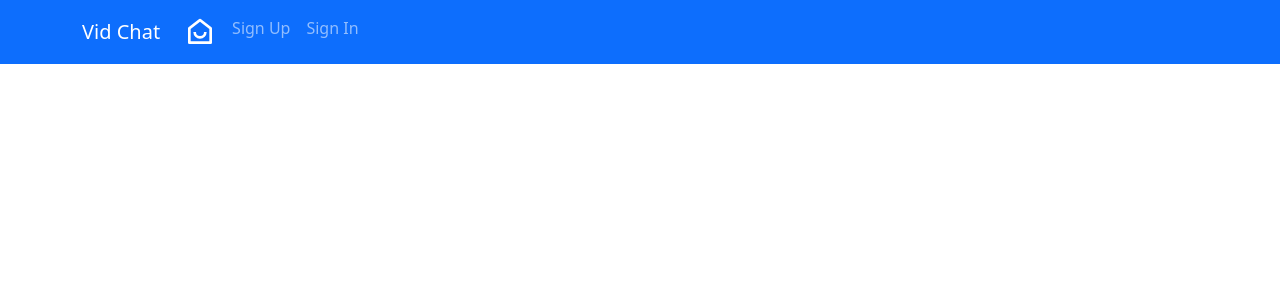
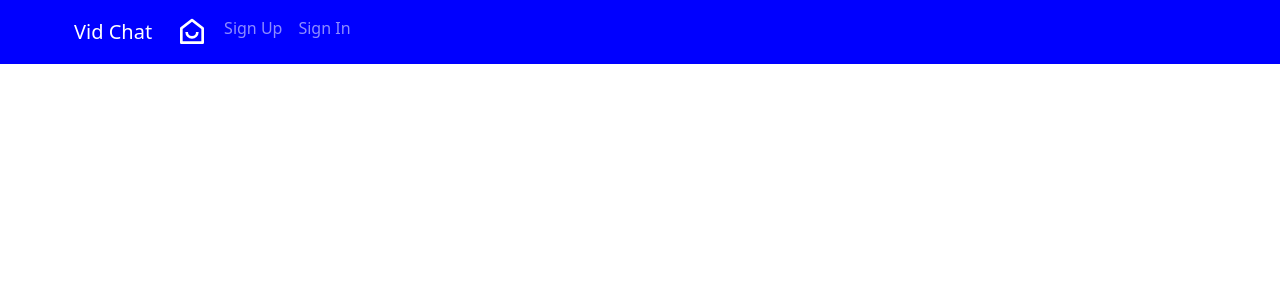
Before and after one commit to robert-a-johnston/login-vid-chat-client, a React (Create React App) app: page / in a window 1280 px wide. Shown: the top 300 px of the page. Built offline with nearby package versions, Linux system fonts and the light colour scheme.

Commit message:
Add vid route and style

```diff
--- a/src/App.js
+++ b/src/App.js
@@ -10,6 +10,7 @@ import SignUp from './components/auth/SignUp'
 import SignIn from './components/auth/SignIn'
 import SignOut from './components/auth/SignOut'
 import ChangePassword from './components/auth/ChangePassword'
+import Vid from './components/vid/Vid'
 
 class App extends Component {
   constructor (props) {
@@ -86,6 +87,13 @@ class App extends Component {
               <ChangePassword msgAlert={this.msgAlert} user={user} />
             )}
           />
+          <AuthenticatedRoute
+            user={user}
+            path='/'
+            render={() => (
+              <Vid msgAlert={this.msgAlert} user={user} />
+            )}
+          />
         </main>
       </Fragment>
     )
--- a/src/components/Header/Header.css
+++ b/src/components/Header/Header.css
@@ -5,3 +5,16 @@ a {
 .home {
   font-size: 2em;
 }
+.nav-bar {
+  background-color: blue;
+  display: flex;
+  justify-content: space-between;
+}
+
+#welcome {
+  margin-right: 1em;
+
+}
+p {
+  margin-left: 1em;
+}
--- a/src/components/Header/Header.js
+++ b/src/components/Header/Header.js
@@ -27,7 +27,7 @@ const alwaysOptions = (
 )
 
 const Header = ({ user }) => (
-  <Navbar bg='primary' variant='dark' expand='md'>
+  <Navbar className='nav-bar' variant='dark' expand='md'>
     <Container>
       <Navbar.Brand>
         <Link to='/'>Vid Chat</Link>
@@ -35,14 +35,14 @@ const Header = ({ user }) => (
       <Navbar.Toggle aria-controls='basic-navbar-nav' />
       <Navbar.Collapse id='basic-navbar-nav'>
         <Nav className='ml-auto'>
-          {user && (
-            <span className='navbar-text mr-2'>Welcome, {user.email}</span>
-          )}
           {alwaysOptions}
           {user ? authenticatedOptions : unauthenticatedOptions}
         </Nav>
       </Navbar.Collapse>
     </Container>
+    <p>{user && (
+      <span id='welcome' className='navbar-text mr-2'>Welcome, {user.email}</span>
+    )}</p>
   </Navbar>
 )
 
--- /dev/null
+++ b/src/components/vid/Vid.js
@@ -0,0 +1,9 @@
+import React from 'react'
+
+export default function Vid () {
+  return (
+    <div>
+      hello
+    </div>
+  )
+}
```
